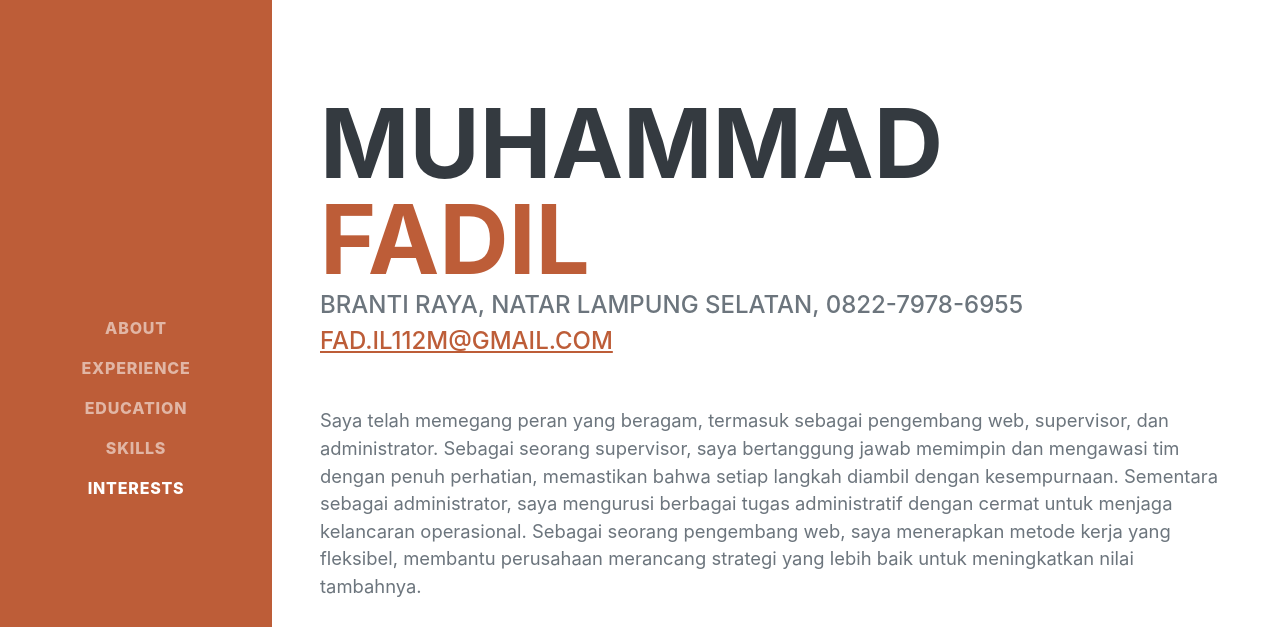
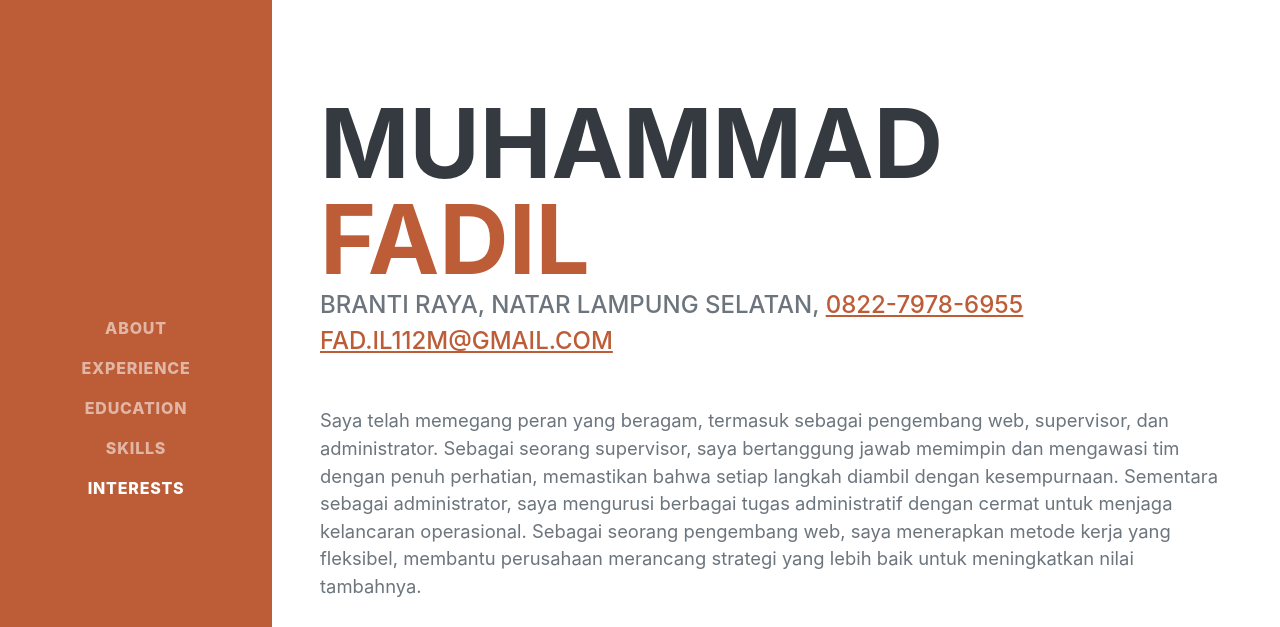
Before and after one commit to fadil134/me, a plain HTML site: page index.html in a window 1280 px wide. Shown: the top 627 px of the page. Drawn offline with nearby package versions, Linux system fonts and the light colour scheme; a web font is replaced by a local one.

Commit message:
modified:   index.html

```diff
--- a/index.html
+++ b/index.html
@@ -47,7 +47,7 @@
                     <span class="text-primary">Fadil</span>
                 </h1>
                 <div class="subheading mb-5">
-                    Branti Raya, Natar Lampung Selatan, 0822-7978-6955
+                    Branti Raya, Natar Lampung Selatan, <a href="tel:+">0822-7978-6955</a>
                     <a href="mailto:fad.il112m@gmail.com">fad.il112m@gmail.com</a>
                 </div>
                 <p class="lead mb-5">Saya telah memegang peran yang beragam, termasuk sebagai pengembang web,
```
